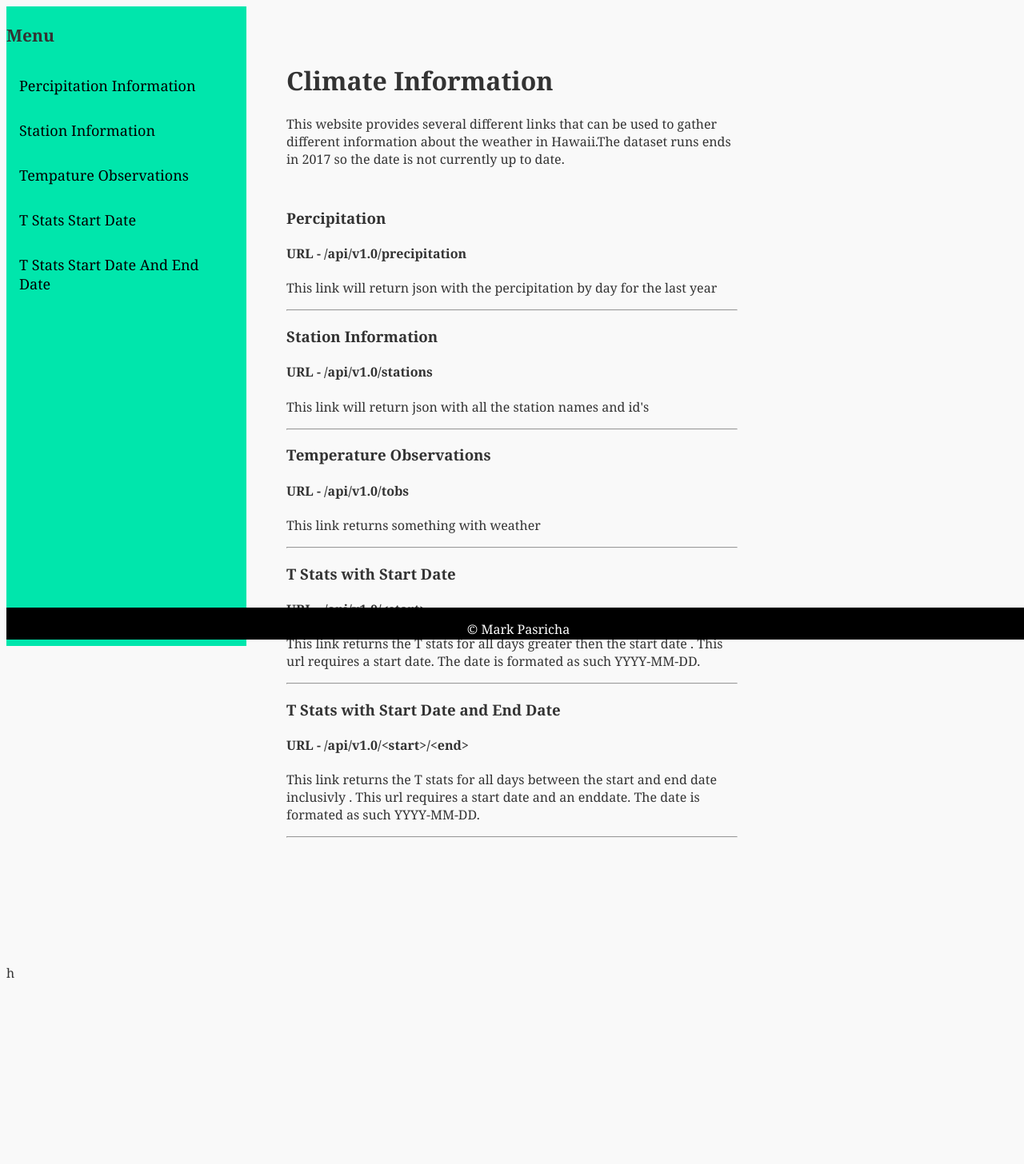
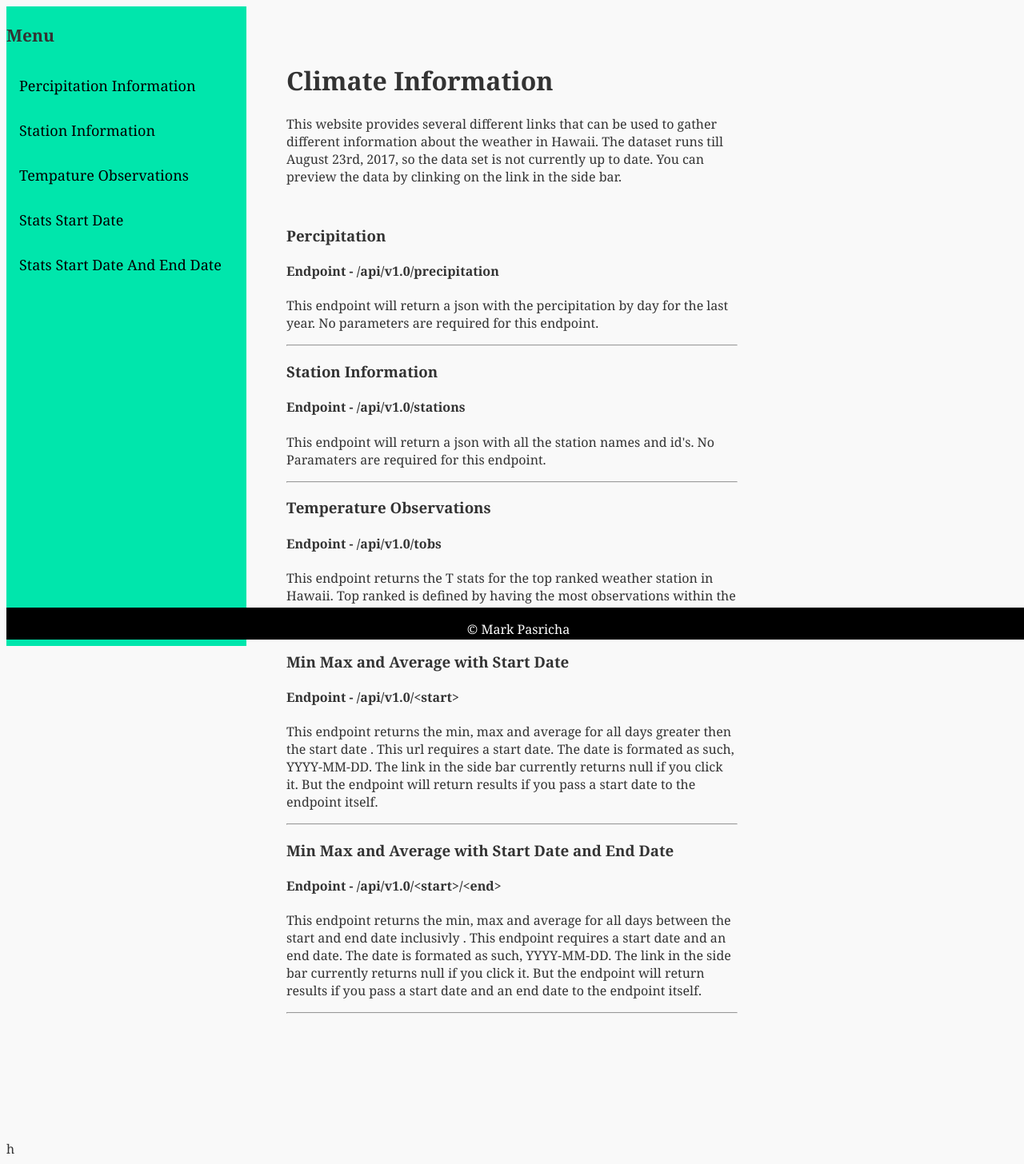
Before and after one commit to mpasricha1/sqlalchemy-challenge, a Flask app: page / in a window 1280 px wide. Shown: the whole page at 80% size. Before the commit the page ends 1223 px from the top, so only its background shows below. Run offline with Flask 2, Linux system fonts and the light colour scheme.

Commit message:
Finishing up

```diff
--- a/climateapp/climateapp/templates/base.html
+++ b/climateapp/climateapp/templates/base.html
@@ -10,8 +10,8 @@
 			<a href="/api/v1.0/precipitation">Percipitation Information</a>
 			<a href="/api/v1.0/stations">Station Information</a>
 			<a href="/api/v1.0/tobs">Tempature Observations</a>
-			<a class="startDate" href="/api/v1.0/<start>">T Stats Start Date</a>
-			<a class="endDate" href="/api/v1.0/<start>/<end>">T Stats Start Date And End Date</a>
+			<a href="/api/v1.0/<start>">Stats Start Date</a>
+			<a href="/api/v1.0/<start>/<end>">Stats Start Date And End Date</a>
 		</div>
 	</body>
 
--- a/climateapp/climateapp/templates/index.html
+++ b/climateapp/climateapp/templates/index.html
@@ -3,38 +3,38 @@
 {% block content %}
 <header>
 	<h1>Climate Information</h1>
-	<p>This website provides several different links that can be used to gather different information about the weather in Hawaii.The dataset runs ends in 2017 so the date is not currently up to date.</p>
+	<p>This website provides several different links that can be used to gather different information about the weather in Hawaii. The dataset runs till August 23rd, 2017, so the data set is not currently up to date. You can preview the data by clinking on the link in the side bar.</p>
 </header>
 <div class = "maincontainer">
 	<section>
 		<article>
 			<h3>Percipitation</h3>
-			<h4>URL - /api/v1.0/precipitation</h4>
-			<p>This link will return json with the percipitation by day for the last year</p>
+			<h4>Endpoint - /api/v1.0/precipitation</h4>
+			<p>This endpoint will return a json with the percipitation by day for the last year. No parameters are required for this endpoint.</p>
 			<hr>
 		</article>
 		<article>
 			<h3>Station Information</h3>
-			<h4>URL - /api/v1.0/stations </h4>
-			<p>This link will return json with all the station names and id's</p>
+			<h4>Endpoint - /api/v1.0/stations </h4>
+			<p>This endpoint will return a json with all the station names and id's. No Paramaters are required for this endpoint.</p>
 			<hr>
 		</article>
 		<article>
 			<h3>Temperature Observations</h3>
-			<h4>URL - /api/v1.0/tobs</h4>
-			<p>This link returns something with weather</p>
+			<h4>Endpoint - /api/v1.0/tobs</h4>
+			<p>This endpoint returns the T stats for the top ranked weather station in Hawaii. Top ranked is defined by having the most observations within the data set. No parameters are required for this endpoint.</p>
 			<hr>
 		</article>
 		<article>
-			<h3>T Stats with Start Date</h3>
-			<h4>URL - /api/v1.0/&lt;start&gt;</h4>
-			<p>This link returns the T stats for all days greater then the start date . This url requires a start date. The date is formated as such YYYY-MM-DD.</p>
+			<h3>Min Max and Average with Start Date</h3>
+			<h4>Endpoint - /api/v1.0/&lt;start&gt;</h4>
+			<p>This endpoint returns the min, max and average for all days greater then the start date . This url requires a start date. The date is formated as such, YYYY-MM-DD. The link in the side bar currently returns null if you click it. But the endpoint will return results if you pass a start date to the endpoint itself.</p>
 			<hr>
 		</article>
 		<article>
-			<h3>T Stats with Start Date and End Date</h3>
-			<h4>URL - /api/v1.0/&lt;start&gt;/&lt;end&gt;</h4>
-			<p>This link returns the T stats for all days between the start and end date inclusivly . This url requires a start date and an enddate. The date is formated as such YYYY-MM-DD.</p>
+			<h3>Min Max and Average with Start Date and End Date</h3>
+			<h4>Endpoint - /api/v1.0/&lt;start&gt;/&lt;end&gt;</h4>
+			<p>This endpoint returns the min, max and average for all days between the start and end date inclusivly . This endpoint requires a start date and an end date. The date is formated as such, YYYY-MM-DD. The link in the side bar currently returns null if you click it. But the endpoint will return results if you pass a start date and an end date to the endpoint itself.</p>
 			<hr>
 		</article>
 	</section>
```
